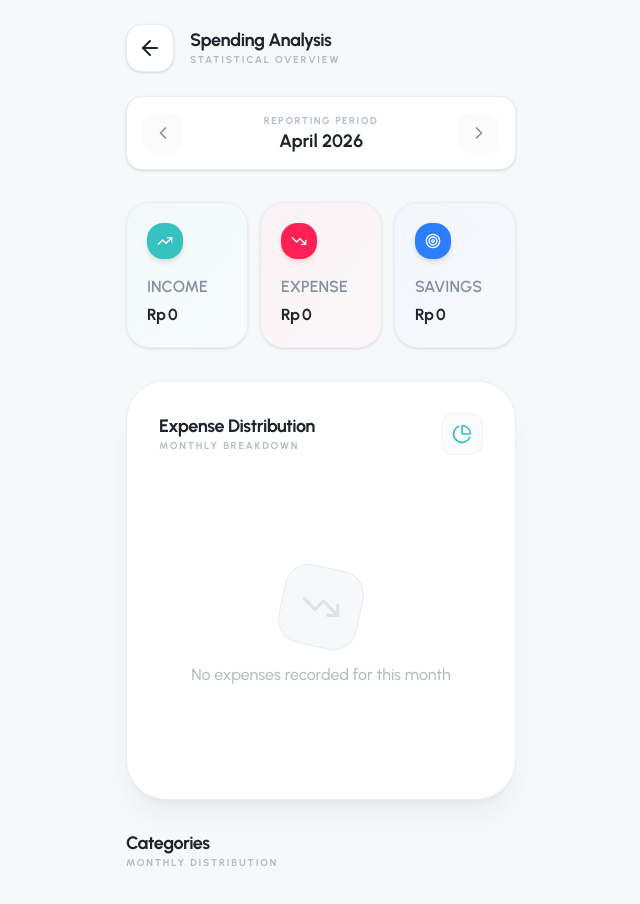
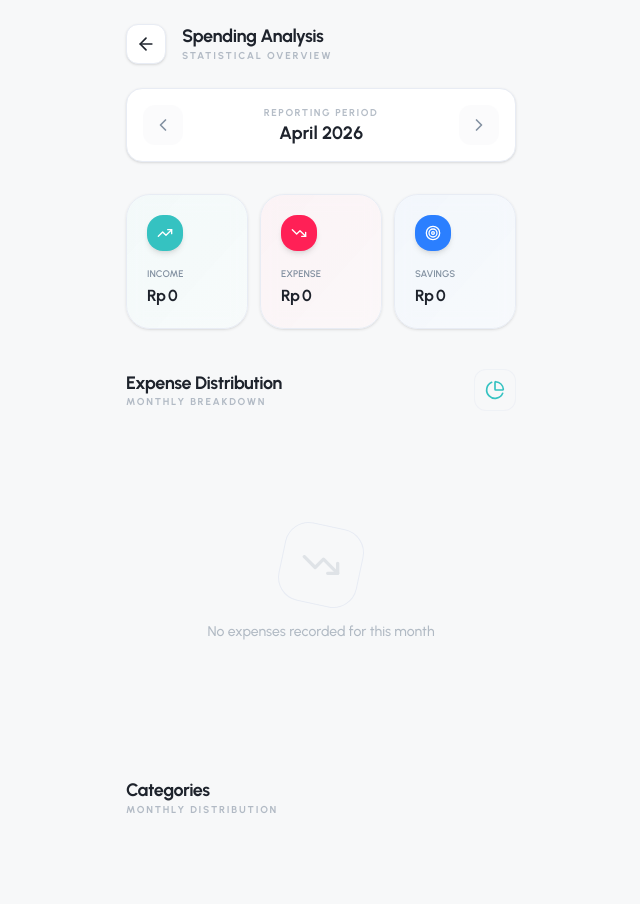
Before and after one commit to projectdummy2025/moneytrack-project, a Next.js app: page /history/stats in a window 1280 px wide. Shown: the top 904 px of the page, without its empty margins (319-959 px from the left). Built offline with nearby package versions, Linux system fonts and the light colour scheme.

Commit message:
implement fluid typography scale and update UI component sizing and layout consistency

```diff
--- a/app/globals.css
+++ b/app/globals.css
@@ -72,48 +72,48 @@
   --color-input: var(--input);
   --color-ring: var(--ring);
 
-  /* Typography Scale */
-  --font-size-display-xl: 2.25rem;
-  --font-size-display-xl--line-height: 2.5rem;
+  /* Fluid Typography Scale - Proportional Math Corrected */
+  --text-display-xl: clamp(1.875rem, 1rem + 2vw, 2.5rem);
+  --text-display-xl--line-height: 1.2;
 
-  --font-size-display-lg: 1.875rem;
-  --font-size-display-lg--line-height: 2.25rem;
+  --text-display-lg: clamp(1.5rem, 0.75rem + 2vw, 2.25rem);
+  --text-display-lg--line-height: 1.2;
 
-  --font-size-display-md: 1.5rem;
-  --font-size-display-md--line-height: 2rem;
+  --text-display-md: clamp(1.25rem, 0.625rem + 1.5vw, 1.875rem);
+  --text-display-md--line-height: 1.25;
 
-  --font-size-heading-xl: 1.875rem;
-  --font-size-heading-xl--line-height: 2.25rem;
+  --text-heading-xl: clamp(1.5rem, 1rem + 1vw, 1.875rem);
+  --text-heading-xl--line-height: 1.3;
 
-  --font-size-heading-lg: 1.5rem;
-  --font-size-heading-lg--line-height: 2rem;
+  --text-heading-lg: clamp(1.25rem, 1rem + 0.5vw, 1.5rem);
+  --text-heading-lg--line-height: 1.3;
 
-  --font-size-heading-md: 1.25rem;
-  --font-size-heading-md--line-height: 1.75rem;
+  --text-heading-md: clamp(1.125rem, 0.5rem + 1vw, 1.25rem);
+  --text-heading-md--line-height: 1.4;
 
-  --font-size-heading-sm: 1.125rem;
-  --font-size-heading-sm--line-height: 1.5rem;
+  --text-heading-sm: clamp(1rem, 0.5rem + 0.8vw, 1.125rem);
+  --text-heading-sm--line-height: 1.4;
 
-  --font-size-body-lg: 1rem;
-  --font-size-body-lg--line-height: 1.5rem;
+  --text-body-lg: clamp(1rem, 0.5rem + 0.8vw, 1.125rem);
+  --text-body-lg--line-height: 1.5;
 
-  --font-size-body: 0.875rem;
-  --font-size-body--line-height: 1.25rem;
+  --text-body: clamp(0.875rem, 0.4rem + 0.8vw, 1rem);
+  --text-body--line-height: 1.5;
 
-  --font-size-body-sm: 0.8125rem;
-  --font-size-body-sm--line-height: 1.125rem;
+  --text-body-sm: clamp(0.8125rem, 0.5rem + 0.5vw, 0.875rem);
+  --text-body-sm--line-height: 1.5;
 
-  --font-size-body-xs: 0.75rem;
-  --font-size-body-xs--line-height: 1rem;
+  --text-body-xs: clamp(0.75rem, 0.45rem + 0.5vw, 0.8125rem);
+  --text-body-xs--line-height: 1.5;
 
-  --font-size-meta: 0.75rem;
-  --font-size-meta--line-height: 1rem;
+  --text-meta: clamp(0.6875rem, 0.4rem + 0.45vw, 0.75rem);
+  --text-meta--line-height: 1.4;
 
-  --font-size-meta-xs: 0.6875rem;
-  --font-size-meta-xs--line-height: 1rem;
+  --text-meta-xs: clamp(0.625rem, 0.35rem + 0.4vw, 0.6875rem);
+  --text-meta-xs--line-height: 1.4;
 
-  --font-size-meta-2xs: 0.625rem;
-  --font-size-meta-2xs--line-height: 0.75rem;
+  --text-meta-2xs: clamp(0.6rem, 0.35rem + 0.3vw, 0.625rem);
+  --text-meta-2xs--line-height: 1.4;
 }
 
 @layer base {
--- a/app/history/stats/page.tsx
+++ b/app/history/stats/page.tsx
@@ -20,9 +20,9 @@ export default function SpendingStatsPage() {
       >
         <Link
           href="/history"
-          className="w-12 h-12 rounded-2xl bg-card border border-border flex items-center justify-center text-foreground hover:bg-secondary/10 transition-all shadow-sm active:scale-90"
+          className="size-10 rounded-xl bg-card border border-border flex items-center justify-center text-foreground hover:bg-secondary/10 transition-all shadow-sm active:scale-90"
         >
-          <ArrowLeft className="w-6 h-6" />
+          <ArrowLeft className="size-5" />
         </Link>
         <div className="flex flex-col">
           <h1 className="text-[18px] font-bold text-foreground leading-tight tracking-tight">Spending Analysis</h1>
--- a/src/shell/dashboard/MonthlyOverview.tsx
+++ b/src/shell/dashboard/MonthlyOverview.tsx
@@ -76,7 +76,8 @@ export function MonthlyOverview({ data, isLoading }: MonthlyOverviewProps) {
         )}
 
         {/* Category Carousel - Horizontal Scroll of Cards */}
-        <div className="w-full mt-4 -mx-5 px-5 flex overflow-x-auto snap-x snap-mandatory scrollbar-hide gap-3 pb-2">
+        {hasData && (
+          <div className="w-full mt-2 -mx-5 px-5 flex overflow-x-auto snap-x snap-mandatory scrollbar-hide gap-3 pb-2 relative z-10">
             {data.slice(0, 5).map((item) => (
               <div
                 key={item.name}
@@ -92,16 +93,16 @@ export function MonthlyOverview({ data, isLoading }: MonthlyOverviewProps) {
               </div>
             ))}
 
-          {/* Subtle indicator that more items might exist (optional link) */}
             <Link
               href="/history/stats"
-            className="flex-none w-[100px] h-[85px] snap-center flex flex-col items-center justify-center gap-2 p-3 rounded-2xl border border-dashed border-accent/30 bg-accent/5 hover:bg-accent/10 transition-colors"
+              className="flex-none w-[85px] h-[85px] snap-center flex flex-col items-center justify-center gap-2 p-3 rounded-2xl border border-dashed border-accent/40 bg-accent/5 hover:bg-accent/10 transition-all active:scale-95"
             >
-            <p className="text-meta-xs font-black text-accent uppercase tracking-wider text-center">
+              <p className="text-meta-xs font-bold text-accent uppercase tracking-wide text-center">
                 All Info
               </p>
             </Link>
           </div>
+        )}
       </div>
     </div>
   );
--- a/src/shell/history/SpendingDetail.tsx
+++ b/src/shell/history/SpendingDetail.tsx
@@ -134,7 +134,7 @@ export function SpendingDetail({ state, actions }: SpendingDetailProps) {
       </motion.div>
 
       {/* Chart Section */}
-      <motion.div variants={itemVars} className="bg-card rounded-[40px] p-8 border border-border shadow-xl shadow-foreground/5 relative overflow-hidden">
+      <motion.div variants={itemVars} className="flex flex-col relative w-full pt-2 pb-6">
         <div className="flex items-center justify-between mb-8">
           <div className="flex flex-col">
             <h3 className="text-[18px] font-bold text-foreground leading-tight tracking-tight">Expense Distribution</h3>
```
Also changed, not shown: 1 other file (tests, documents, lock files or other folders). Lines whose indentation alone changed are shown as unchanged.
